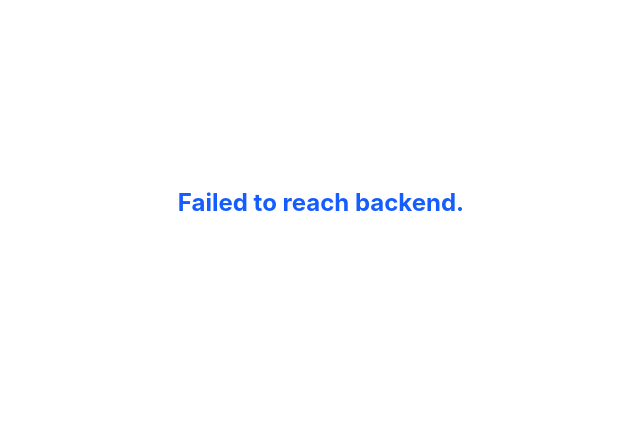
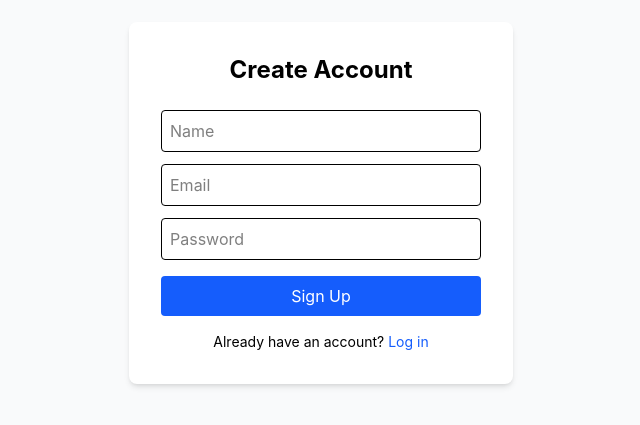
Before and after one commit to joel-baby/codemind, a React (Vite) app in the folder frontend/: page /signup in a window 1280 px wide. Shown: the part 197-622 px from the top of the page, without its empty margins (319-959 px from the left). Built offline with nearby package versions, Linux system fonts and the light colour scheme; no server answers.

Commit message:
Add frontend auth pages, routing, and protected dashboard route

```diff
--- a/frontend/package.json
+++ b/frontend/package.json
@@ -14,6 +14,7 @@
     "axios": "^1.18.1",
     "react": "^19.2.7",
     "react-dom": "^19.2.7",
+    "react-router-dom": "^7.18.1",
     "zustand": "^5.0.14"
   },
   "devDependencies": {
--- a/frontend/src/App.tsx
+++ b/frontend/src/App.tsx
@@ -1,24 +1,24 @@
-import { useEffect, useState } from "react";
-import axios from "axios";
+import { BrowserRouter, Routes, Route, Navigate } from "react-router-dom";
+import Login from "./pages/Login";
+import Signup from "./pages/Signup";
+import Dashboard from "./pages/Dashboard";
+import { useAuthStore } from "./store/authStore";
 
 function App() {
-  const [message, setMessage] = useState("Loading...");
-
-  useEffect(() => {
-    axios
-      .get("http://localhost:5000/api/hello")
-      .then((response) => {
-        setMessage(response.data.message);
-      })
-      .catch(() => {
-        setMessage("Failed to reach backend.");
-      });
-  }, []);
+  const token = useAuthStore((state) => state.token);
 
   return (
-    <div className="flex items-center justify-center h-screen">
-      <h1 className="text-2xl font-bold text-blue-600">{message}</h1>
-    </div>
+    <BrowserRouter>
+      <Routes>
+        <Route path="/login" element={<Login />} />
+        <Route path="/signup" element={<Signup />} />
+        <Route
+          path="/dashboard"
+          element={token ? <Dashboard /> : <Navigate to="/login" />}
+        />
+        <Route path="*" element={<Navigate to={token ? "/dashboard" : "/login"} />} />
+      </Routes>
+    </BrowserRouter>
   );
 }
 
--- /dev/null
+++ b/frontend/src/pages/Dashboard.tsx
@@ -0,0 +1,30 @@
+import { useAuthStore } from "../store/authStore";
+import { useNavigate } from "react-router-dom";
+
+function Dashboard() {
+  const user = useAuthStore((state) => state.user);
+  const logout = useAuthStore((state) => state.logout);
+  const navigate = useNavigate();
+
+  const handleLogout = () => {
+    logout();
+    navigate("/login");
+  };
+
+  return (
+    <div className="p-8">
+      <div className="flex justify-between items-center mb-6">
+        <h1 className="text-2xl font-bold">Welcome, {user?.name}</h1>
+        <button
+          onClick={handleLogout}
+          className="bg-red-500 text-white px-4 py-2 rounded hover:bg-red-600"
+        >
+          Log Out
+        </button>
+      </div>
+      <p className="text-gray-600">Your repositories will show up here soon.</p>
+    </div>
+  );
+}
+
+export default Dashboard;
--- /dev/null
+++ b/frontend/src/pages/Login.tsx
@@ -0,0 +1,85 @@
+import { useState } from "react";
+import { useNavigate, Link } from "react-router-dom";
+import axios from "axios";
+import { useAuthStore } from "../store/authStore";
+
+function Login() {
+  const [email, setEmail] = useState("");
+  const [password, setPassword] = useState("");
+  const [error, setError] = useState("");
+  const [loading, setLoading] = useState(false);
+
+  const navigate = useNavigate();
+  const setAuth = useAuthStore((state) => state.setAuth);
+
+  const handleSubmit = async (e: React.FormEvent) => {
+    e.preventDefault();
+    setError("");
+    setLoading(true);
+
+    try {
+      const response = await axios.post("http://localhost:5000/api/auth/login", {
+        email,
+        password,
+      });
+
+      setAuth(response.data.user, response.data.token);
+      navigate("/dashboard");
+    } catch (err: any) {
+      setError(err.response?.data?.message || "Something went wrong");
+    } finally {
+      setLoading(false);
+    }
+  };
+
+  return (
+    <div className="flex items-center justify-center h-screen bg-gray-50">
+      <form
+        onSubmit={handleSubmit}
+        className="bg-white p-8 rounded-lg shadow-md w-96"
+      >
+        <h1 className="text-2xl font-bold mb-6 text-center">Welcome Back</h1>
+
+        {error && (
+          <p className="bg-red-100 text-red-600 text-sm p-2 rounded mb-4">
+            {error}
+          </p>
+        )}
+
+        <input
+          type="email"
+          placeholder="Email"
+          value={email}
+          onChange={(e) => setEmail(e.target.value)}
+          className="w-full border p-2 rounded mb-3"
+          required
+        />
+        <input
+          type="password"
+          placeholder="Password"
+          value={password}
+          onChange={(e) => setPassword(e.target.value)}
+          className="w-full border p-2 rounded mb-4"
+          required
+        />
+
+        <button
+          type="submit"
+          disabled={loading}
+          className="w-full bg-blue-600 text-white p-2 rounded hover:bg-blue-700 disabled:opacity-50"
+        >
+          {loading ? "Logging in..." : "Log In"}
+        </button>
+
+        <p className="text-sm text-center mt-4">
+          Don't have an account?{" "}
+          <Link to="/signup" className="text-blue-600">
+            Sign up
+          </Link>
+        </p>
+      </form>
+    </div>
+  );
+}
+
+export default Login;
--- /dev/null
+++ b/frontend/src/pages/Signup.tsx
@@ -0,0 +1,95 @@
+import { useState } from "react";
+import { useNavigate, Link } from "react-router-dom";
+import axios from "axios";
+import { useAuthStore } from "../store/authStore";
+
+function Signup() {
+  const [name, setName] = useState("");
+  const [email, setEmail] = useState("");
+  const [password, setPassword] = useState("");
+  const [error, setError] = useState("");
+  const [loading, setLoading] = useState(false);
+
+  const navigate = useNavigate();
+  const setAuth = useAuthStore((state) => state.setAuth);
+
+  const handleSubmit = async (e: React.FormEvent) => {
+    e.preventDefault();
+    setError("");
+    setLoading(true);
+
+    try {
+      const response = await axios.post("http://localhost:5000/api/auth/signup", {
+        name,
+        email,
+        password,
+      });
+
+      setAuth(response.data.user, response.data.token);
+      navigate("/dashboard");
+    } catch (err: any) {
+      setError(err.response?.data?.message || "Something went wrong");
+    } finally {
+      setLoading(false);
+    }
+  };
+
+  return (
+    <div className="flex items-center justify-center h-screen bg-gray-50">
+      <form
+        onSubmit={handleSubmit}
+        className="bg-white p-8 rounded-lg shadow-md w-96"
+      >
+        <h1 className="text-2xl font-bold mb-6 text-center">Create Account</h1>
+
+        {error && (
+          <p className="bg-red-100 text-red-600 text-sm p-2 rounded mb-4">
+            {error}
+          </p>
+        )}
+
+        <input
+          type="text"
+          placeholder="Name"
+          value={name}
+          onChange={(e) => setName(e.target.value)}
+          className="w-full border p-2 rounded mb-3"
+          required
+        />
+        <input
+          type="email"
+          placeholder="Email"
+          value={email}
+          onChange={(e) => setEmail(e.target.value)}
+          className="w-full border p-2 rounded mb-3"
+          required
+        />
+        <input
+          type="password"
+          placeholder="Password"
+          value={password}
+          onChange={(e) => setPassword(e.target.value)}
+          className="w-full border p-2 rounded mb-4"
+          required
+        />
+
+        <button
+          type="submit"
+          disabled={loading}
+          className="w-full bg-blue-600 text-white p-2 rounded hover:bg-blue-700 disabled:opacity-50"
+        >
+          {loading ? "Creating account..." : "Sign Up"}
+        </button>
+
+        <p className="text-sm text-center mt-4">
+          Already have an account?{" "}
+          <Link to="/login" className="text-blue-600">
+            Log in
+          </Link>
+        </p>
+      </form>
+    </div>
+  );
+}
+
+export default Signup;
--- /dev/null
+++ b/frontend/src/store/authStore.ts
@@ -0,0 +1,29 @@
+import { create } from "zustand";
+
+interface User {
+  id: string;
+  name: string;
+  email: string;
+}
+
+interface AuthState {
+  user: User | null;
+  token: string | null;
+  setAuth: (user: User, token: string) => void;
+  logout: () => void;
+}
+
+export const useAuthStore = create<AuthState>((set) => ({
+  user: JSON.parse(localStorage.getItem("user") || "null"),
+  token: localStorage.getItem("token"),
+  setAuth: (user, token) => {
+    localStorage.setItem("user", JSON.stringify(user));
+    localStorage.setItem("token", token);
+    set({ user, token });
+  },
+  logout: () => {
+    localStorage.removeItem("user");
+    localStorage.removeItem("token");
+    set({ user: null, token: null });
+  },
+}));
```
Also changed, not shown: 1 other file (tests, documents, lock files or other folders).
